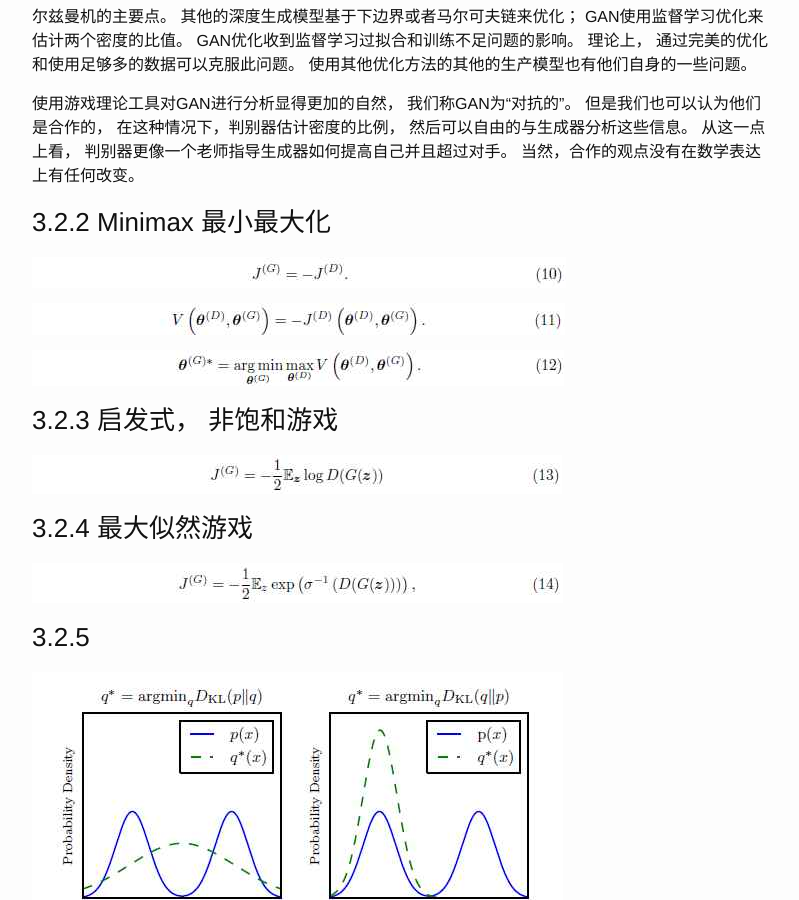
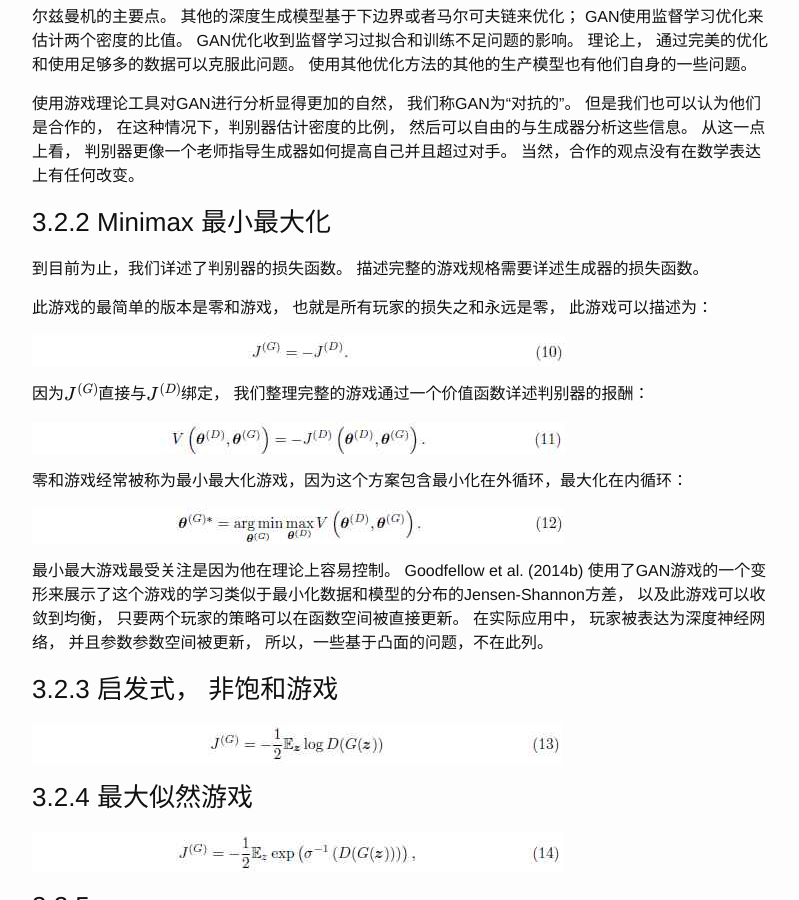
Before and after one commit to sinpycn/sinpycn.github.io, a Jekyll site: the page built from _posts/research/2017-05-03-NIPS2016-GAN-Tutorial-:-How-do-GANs-work.md, in a window 1280 px wide and 900 px high, scrolled down 2804 px. Shown: the whole window, without its empty margins (238-1037 px from the left). Built offline with Jekyll 4.4.1, drawn with Linux system fonts in a browser that asks for light colours; formulas are drawn with MathJax 3.

Commit message:
Update 2017-05-03-NIPS2016-GAN-Tutorial-:-How-do-GANs-work.md

```diff
--- a/_posts/research/2017-05-03-NIPS2016-GAN-Tutorial-:-How-do-GANs-work.md
+++ b/_posts/research/2017-05-03-NIPS2016-GAN-Tutorial-:-How-do-GANs-work.md
@@ -75,11 +75,21 @@ GAN优化收到监督学习过拟合和训练不足问题的影响。
 
 ### 3.2.2 Minimax 最小最大化
 
+到目前为止，我们详述了判别器的损失函数。 描述完整的游戏规格需要详述生成器的损失函数。
+
+此游戏的最简单的版本是零和游戏， 也就是所有玩家的损失之和永远是零， 此游戏可以描述为：
+
 ![Equation 10](/images/201705/03/eq10.jpg)
+
+因为$$J^{(G)}$$直接与$$J^{(D)}$$绑定， 我们整理完整的游戏通过一个价值函数详述判别器的报酬：
 
 ![Equation 11](/images/201705/03/eq11.jpg)
 
+零和游戏经常被称为最小最大化游戏，因为这个方案包含最小化在外循环，最大化在内循环：
+
 ![Equation 12](/images/201705/03/eq12.jpg)
+
+最小最大游戏最受关注是因为他在理论上容易控制。 Goodfellow et al. (2014b) 使用了GAN游戏的一个变形来展示了这个游戏的学习类似于最小化数据和模型的分布的Jensen-Shannon方差， 以及此游戏可以收敛到均衡， 只要两个玩家的策略可以在函数空间被直接更新。 在实际应用中， 玩家被表达为深度神经网络， 并且参数参数空间被更新， 所以，一些基于凸面的问题，不在此列。
 
 
 ### 3.2.3 启发式， 非饱和游戏
```
